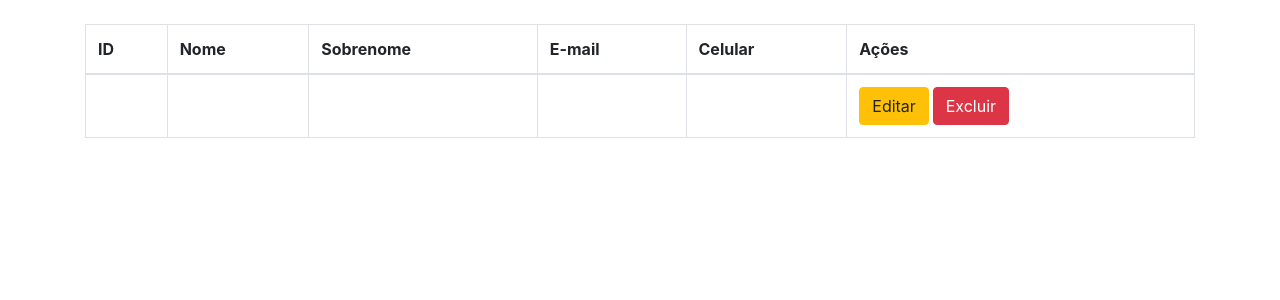
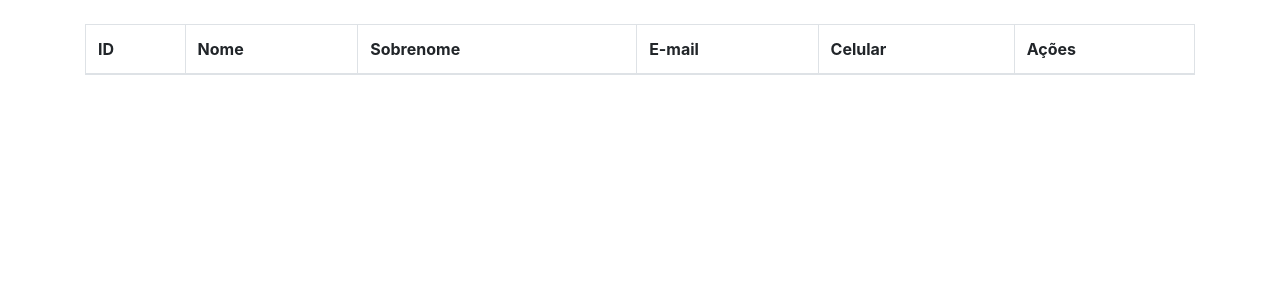
Before and after one commit to Gabriel-Lucena/php_crud, a PHP site: page /listagem in a window 1280 px wide. Shown: the part 56-356 px from the top of the page. Run offline with PHP 8.4, Linux system fonts and the light colour scheme; data that the repository does not hold is empty.

Commit message:
Melhorando o sistema de listagem

```diff
--- a/atividade_crud/listagem/index.php
+++ b/atividade_crud/listagem/index.php
@@ -7,7 +7,6 @@ $sql = "SELECT * FROM tbl_pessoa";
 
 $pessoas = mysqli_query($conexao, $sql);
 
-$resultado = mysqli_fetch_array($pessoas);
 ?>
 
 <div class="container">
@@ -29,8 +28,10 @@ $resultado = mysqli_fetch_array($pessoas);
 
         <tbody>
 
+            <?php
+            while ($resultado = mysqli_fetch_array($pessoas)) {
+            ?>
                 <tr>
-
                     <th><?php echo $resultado["cod_pessoa"];  ?></th>
                     <th><?php echo $resultado["nome"];  ?></th>
                     <th><?php echo $resultado["sobrenome"];  ?></th>
@@ -38,25 +39,10 @@ $resultado = mysqli_fetch_array($pessoas);
                     <th><?php echo $resultado["celular"];  ?></th>
 
                     <th>
+                        <form action="../cadastro/editar.php" method="get" style="display: inline;">
+                            <input type="hidden" name="cod_pessoa" value="<?php echo $resultado["cod_pessoa"] ?>">
                             <button class="btn btn-warning">Editar</button>
-                    <form action="" method="post" style="display: inline;">
-                        <input type="hidden" name="id" value="">
-                        <button class="btn btn-danger">Excluir</button>
                         </form>
-                </th>
-            </tr>
-
-            <?php
-            while ($resultado = mysqli_fetch_array($pessoas)) {
-            ?>
-                <th><?php echo $resultado["cod_pessoa"];  ?></th>
-                <th><?php echo $resultado["nome"];  ?></th>
-                <th><?php echo $resultado["sobrenome"];  ?></th>
-                <th><?php echo $resultado["email"];  ?></th>
-                <th><?php echo $resultado["celular"];  ?></th>
-
-                <th>
-                    <button class="btn btn-warning">Editar</button>
                         <form action="" method="post" style="display: inline;">
                             <input type="hidden" name="id" value="">
                             <button class="btn btn-danger">Excluir</button>
```
Lines whose indentation alone changed are shown as unchanged.
